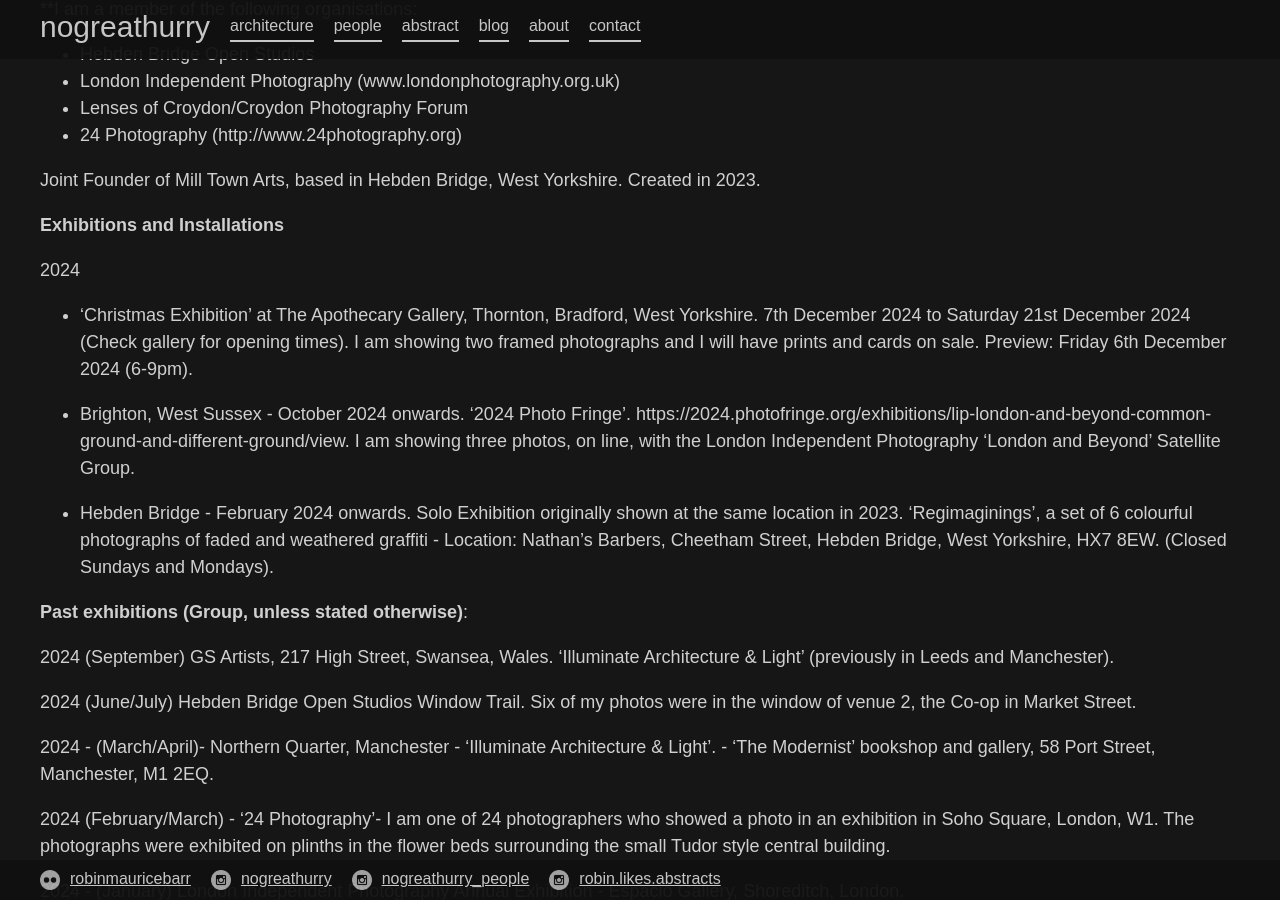
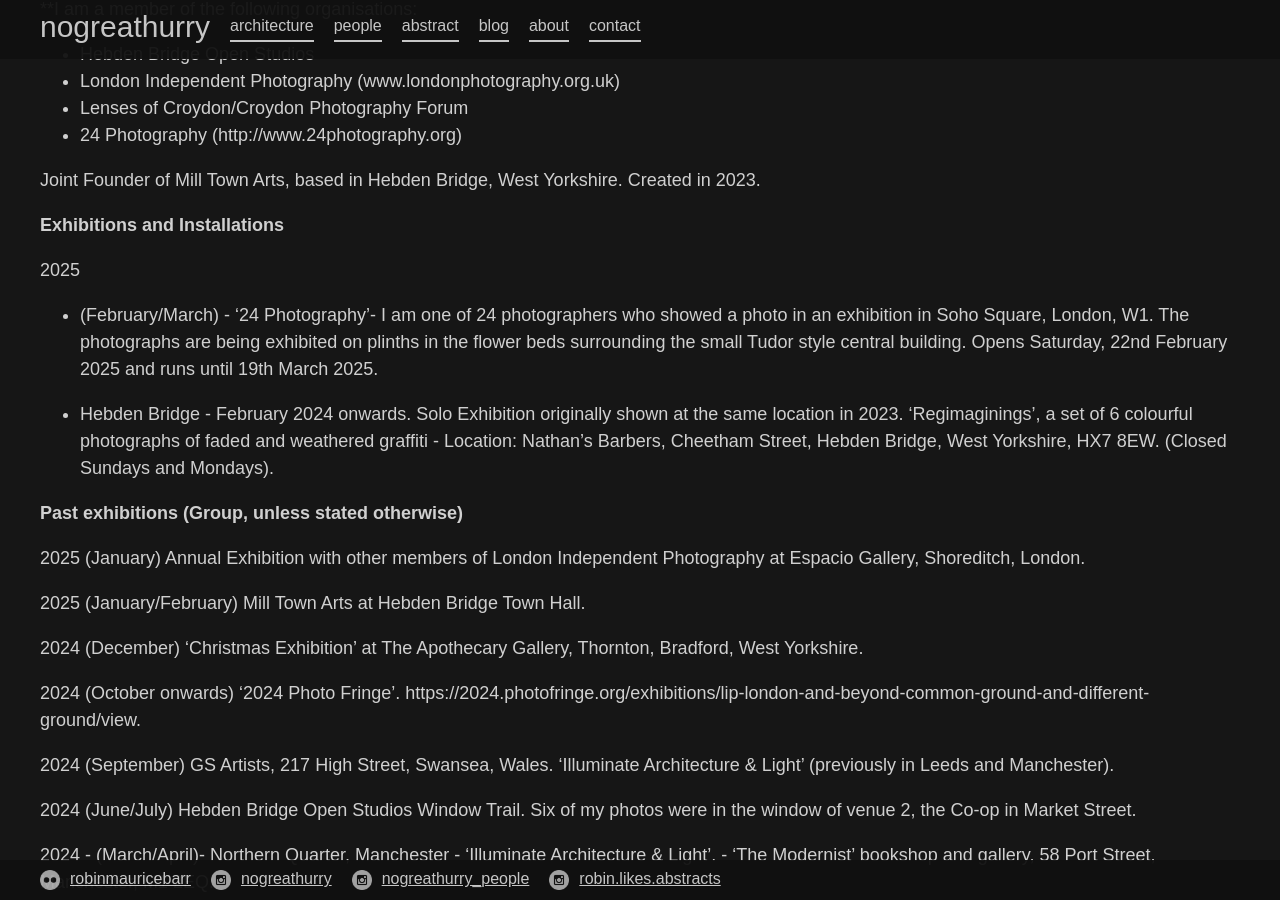
Before and after one commit to 987poiuytrewq/nogreathurry, a Jekyll site: the page built from blog.md, in a window 1280 px wide and 900 px high, scrolled down 219 px. Built offline with Jekyll 4.4.1, drawn with Linux system fonts in a browser that asks for light colours.

Commit message:
Updated Blog

```diff
--- a/blog.md
+++ b/blog.md
@@ -18,15 +18,21 @@
 
 **Exhibitions and Installations**
 
-2024
+2025
 
-* 'Christmas Exhibition' at The Apothecary Gallery, Thornton, Bradford, West Yorkshire. 7th December 2024 to Saturday 21st December 2024 (Check gallery for opening times). I am showing two framed photographs and I will have prints and cards on sale. Preview: Friday 6th December 2024 (6-9pm).
-
-* Brighton, West Sussex - October 2024 onwards. '2024 Photo Fringe'. https://2024.photofringe.org/exhibitions/lip-london-and-beyond-common-ground-and-different-ground/view. I am showing three photos, on line, with the London Independent Photography 'London and Beyond' Satellite Group.
+* (February/March) - '24 Photography'- I am one of 24 photographers who showed a photo in an exhibition in Soho Square, London, W1. The photographs are being exhibited on plinths in the flower beds surrounding the small Tudor style central building. Opens Saturday, 22nd February 2025 and runs until 19th March 2025.
 
 * Hebden Bridge - February 2024 onwards. Solo Exhibition originally shown at the same location in 2023. 'Regimaginings', a set of 6 colourful photographs of faded and weathered graffiti - Location: Nathan's Barbers, Cheetham Street, Hebden Bridge, West Yorkshire, HX7 8EW. (Closed Sundays and Mondays).
 
-**Past exhibitions (Group, unless stated otherwise)**:
+**Past exhibitions (Group, unless stated otherwise)**
+
+2025 (January) Annual Exhibition with other members of London Independent Photography at Espacio Gallery, Shoreditch, London.
+
+2025 (January/February) Mill Town Arts at Hebden Bridge Town Hall.
+
+2024 (December) 'Christmas Exhibition' at The Apothecary Gallery, Thornton, Bradford, West Yorkshire.
+
+2024 (October onwards) '2024 Photo Fringe'. https://2024.photofringe.org/exhibitions/lip-london-and-beyond-common-ground-and-different-ground/view.
 
 2024 (September) GS Artists, 217 High Street, Swansea, Wales. 'Illuminate Architecture & Light' (previously in Leeds and Manchester).
 
```
